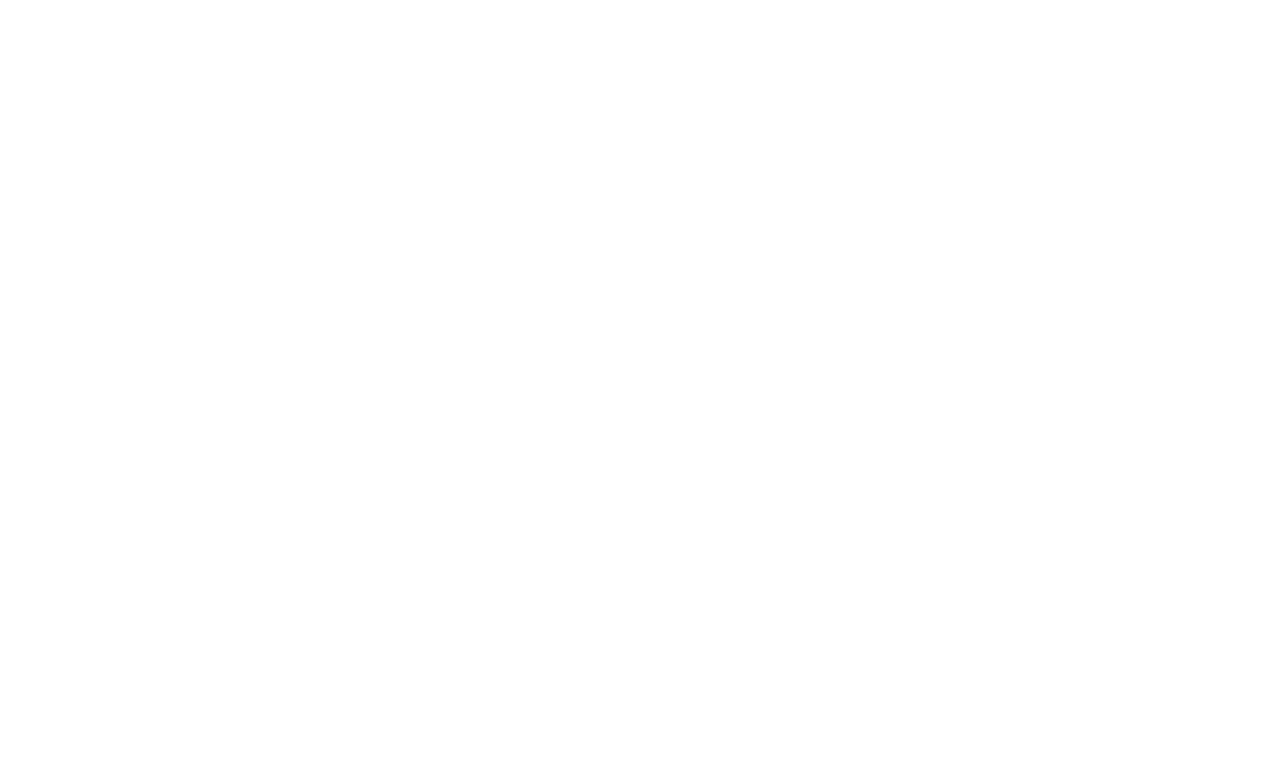
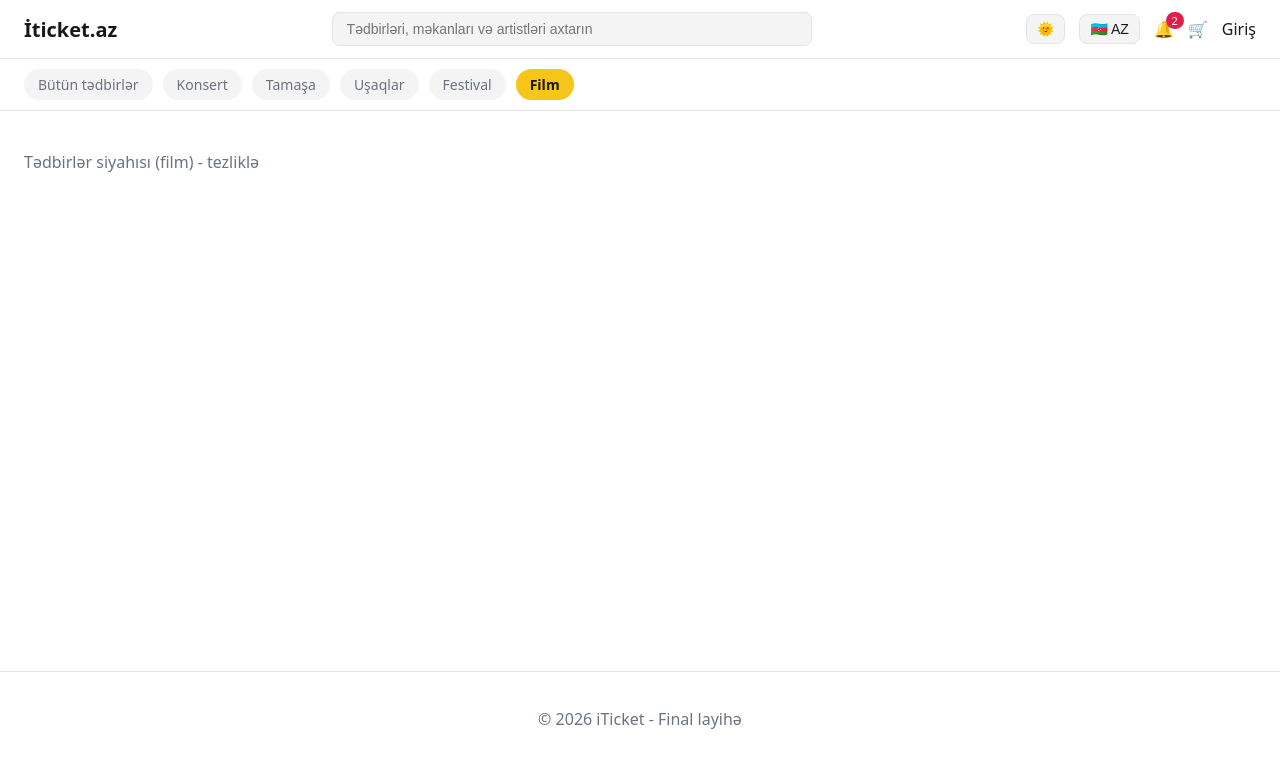
Before and after one commit to saidmuradkhan/Iticket, a React (Vite) app: page /events/film in a window 1280 px wide. Before the commit this address had no page. Shown: the top 768 px of the page. Built offline with nearby package versions, Linux system fonts and the light colour scheme; data requests are answered from the project's data file.

Commit message:
improved

```diff
--- a/src/App.jsx
+++ b/src/App.jsx
@@ -20,8 +20,8 @@ const App = () => {
     <Routes>
       <Route element={<MainLayout />}>
         <Route path="/" element={<Home />} />
-        <Route path="/events" element={<EventList type="concert" />} />
-        <Route path="/shows" element={<EventList type="theatre" />} />
+        <Route path="/events/:category" element={<EventList />} />
+        <Route path="/search/:query" element={<EventList />} />
         <Route path="/event/:id" element={<EventDetail />} />
         <Route path="/event/:id/seats" element={<SeatSelection />} />
         <Route path="/cart" element={<Cart />} />
--- a/src/components/Footer/Footer.jsx
+++ b/src/components/Footer/Footer.jsx
@@ -1,7 +1,7 @@
 const Footer = () => {
   return (
     <footer className="footer">
-      <p>© 2026 i:ticket.az - Final layihə</p>
+      <p>© 2026  iTicket - Final layihə</p>
     </footer>
   );
 };
--- a/src/components/Header/CategoryNav.jsx
+++ b/src/components/Header/CategoryNav.jsx
@@ -0,0 +1,29 @@
+import { NavLink } from "react-router-dom";
+
+const categories = [
+  { key: "all", label: "Bütün tədbirlər", path: "/" },
+  { key: "concert", label: "Konsert", path: "/events/concert" },
+  { key: "theatre", label: "Tamaşa", path: "/events/theatre" },
+  { key: "kids", label: "Uşaqlar", path: "/events/kids" },
+  { key: "festival", label: "Festival", path: "/events/festival" },
+  { key: "film", label: "Film", path: "/events/film" },
+];
+
+const CategoryNav = () => {
+  return (
+    <nav className="category-nav">
+      {categories.map((cat) => (
+        <NavLink
+          key={cat.key}
+          to={cat.path}
+          end={cat.path === "/"}
+          className={({ isActive }) => isActive ? "category-pill active" : "category-pill"}
+        >
+          {cat.label}
+        </NavLink>
+      ))}
+    </nav>
+  );
+};
+
+export default CategoryNav;
--- a/src/components/Header/Header.jsx
+++ b/src/components/Header/Header.jsx
@@ -5,6 +5,7 @@ import { NotificationContext } from "../../context/NotificationContext";
 import { AuthContext } from "../../context/AuthContext";
 import { ThemeContext } from "../../context/ThemeContext";
 import { LanguageContext } from "../../context/LanguageContext";
+import SearchBar from "./SearchBar";
 
 const Header = () => {
   const { cartItems } = useContext(CartContext);
@@ -20,14 +21,10 @@ const Header = () => {
   return (
     <header className="header">
       <Link to="/" className="logo">
-        i:ticket.az
+        İticket.az
       </Link>
 
-      <nav className="main-nav">
-        <Link to="/">{t("allEvents")}</Link>
-        <Link to="/events">{t("concerts")}</Link>
-        <Link to="/shows">{t("shows")}</Link>
-      </nav>
+      <SearchBar />
 
       <div className="header-actions">
         <button
--- a/src/components/Header/SearchBar.jsx
+++ b/src/components/Header/SearchBar.jsx
@@ -0,0 +1,21 @@
+import { useState, useContext } from "react";
+import { useNavigate } from "react-router-dom";
+import { LanguageContext } from "../../context/LanguageContext";
+
+const SearchBar = () => {
+  const [value, setValue] = useState("");
+  const navigate = useNavigate();
+  const { t } = useContext(LanguageContext);
+
+  const handleSubmit = (e) => {e.preventDefault();
+    if (value.trim()) navigate(`/search/${encodeURIComponent(value.trim())}`);
+  };
+
+  return (
+    <form className="search-bar" onSubmit={handleSubmit}>
+      <input type="text" placeholder={t("search")} value={value} onChange={(e) => setValue(e.target.value)} />
+    </form>
+  );
+};
+
+export default SearchBar;
--- a/src/index.css
+++ b/src/index.css
@@ -47,13 +47,43 @@ a {
   font-size: 20px;
 }
 
-.main-nav {
-  display: flex;
-  gap: 20px;
+.search-bar {
+  flex: 1;
+  max-width: 480px;
 }
 
-.main-nav a:hover {
-  color: var(--accent);
+.search-bar input {
+  width: 100%;
+  padding: 8px 14px;
+  border-radius: 8px;
+  border: 1px solid var(--border);
+  background: var(--bg-secondary);
+  color: var(--text);
+  font-size: 14px;
+}
+
+.category-nav {
+  display: flex;
+  gap: 10px;
+  padding: 10px 24px;
+  overflow-x: auto;
+  border-bottom: 1px solid var(--border);
+}
+
+.category-pill {
+  flex-shrink: 0;
+  padding: 6px 14px;
+  border-radius: 999px;
+  background: var(--bg-secondary);
+  color: var(--text-secondary);
+  font-size: 14px;
+  white-space: nowrap;
+}
+
+.category-pill.active {
+  background: var(--accent);
+  color: #18181b;
+  font-weight: 600;
 }
 
 .header-actions {
--- a/src/layouts/MainLayout.jsx
+++ b/src/layouts/MainLayout.jsx
@@ -1,11 +1,13 @@
 import { Outlet } from "react-router-dom";
 import Header from "../components/Header/Header";
+import CategoryNav from "../components/Header/CategoryNav";
 import Footer from "../components/Footer/Footer";
 
 const MainLayout = () => {
   return (
     <>
       <Header />
+      <CategoryNav />
       <main>
         <Outlet />
       </main>
--- a/src/pages/EventList/EventList.jsx
+++ b/src/pages/EventList/EventList.jsx
@@ -1,5 +1,12 @@
-const EventList = ({ type }) => {
-  return <div className="page">Tədbirlər siyahısı ({type}) - tezliklə</div>;
+import { useParams } from "react-router-dom";
+
+const EventList = () => {
+  const { category, query } = useParams();
+  return (
+    <div className="page">
+      Tədbirlər siyahısı ({category || `axtarış: ${query}`}) - tezliklə
+    </div>
+  );
 };
 
 export default EventList;
```
